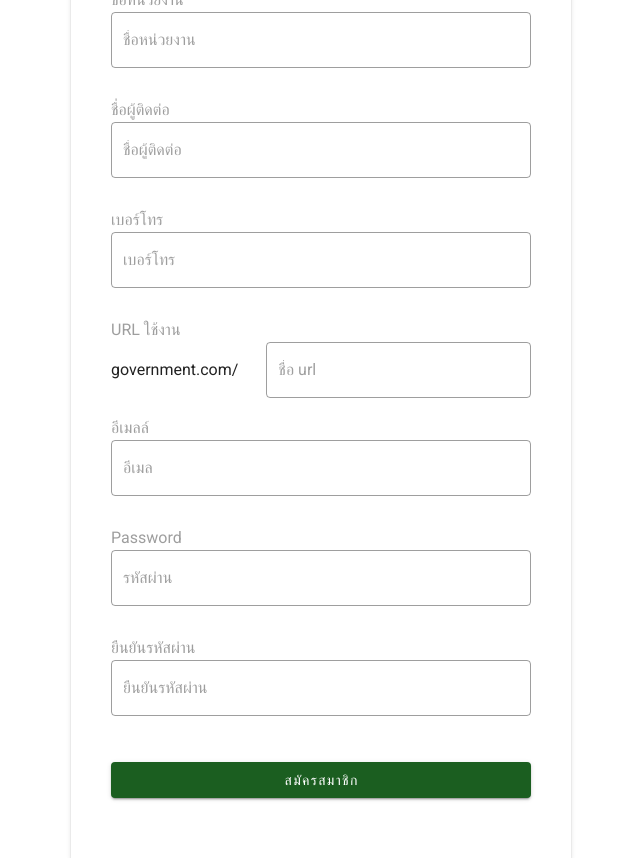
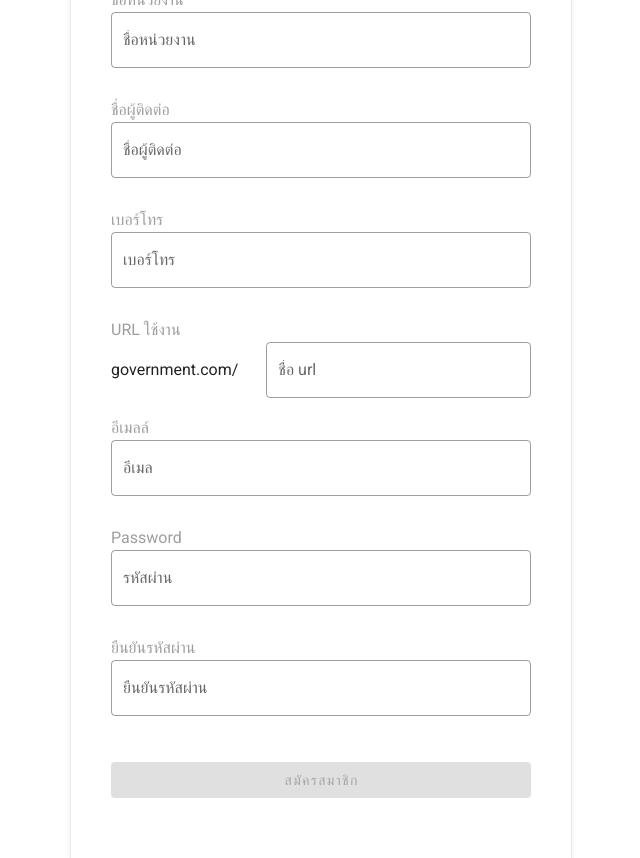
Before and after one commit to MrSackky/new-govesite, a Nuxt app: page /register in a window 1280 px wide. Shown: the part 420-1278 px from the top of the page, without its empty margins (319-959 px from the left). Built offline with nearby package versions, Linux system fonts and the light colour scheme.

Commit message:
suc-v0006

```diff
--- a/pages/login.vue
+++ b/pages/login.vue
@@ -32,8 +32,7 @@
               </v-col></v-row
             >
           </div>
-          <validation-observer ref="observer" v-slot="{ invalid }">
-            <form @submit.prevent="submit">
+          <v-form v-model="valid">
             <div class="ml-3 mr-3">
               <div class="card-body login-card-body">
                 <h1 class="login-box-msg mb-3">เข้าสู่ระบบ</h1>
@@ -41,36 +40,22 @@
                   เข้าสู่ระบบเพื่อใช้งานระบบเว็บไซต์หน่วยงานสำเร็จรูป
                 </p>
               </div>
-                <validation-provider
-                  v-slot="{ errors }"
-                  name="Name"
-                  rules="required|max:10"
-                >
               <v-text-field
                 outlined
                 v-model="username"
-                    :error-messages="errors"
+                :rules="usernamerules"
                 label="Username"
                 required
               ></v-text-field>
-                </validation-provider>
-                <validation-provider
-                  v-slot="{ errors }"
-                  name="Password"
-                  rules="required|max:10"
-                >
               <v-text-field
                 outlined
                 type="password"
                 v-model="password"
-                    :error-messages="errors"
+                :rules="passwordrules"
                 label="Password"
                 required
               ></v-text-field>
-                </validation-provider>
-                <validation-provider name="checkbox">
               <v-checkbox label="จดจำฉัน" type="checkbox"></v-checkbox>
-                </validation-provider>
 
               <v-btn
                 class="white--text mb-4 mt-4 mr-2"
@@ -78,7 +63,7 @@
                 type="submit"
                 to="#"
                 color="green darken-4"
-                  :disabled="invalid"
+                :disabled="!valid"
               >
                 เข้าสู่ระบบ
               </v-btn>
@@ -86,8 +71,7 @@
                 <p class="grey--text text-center">ลืมรหัสผ่าน?</p>
               </a>
             </div>
-            </form>
-          </validation-observer>
+          </v-form>
         </div>
       </v-card>
     </div>
@@ -97,46 +81,15 @@
 
 <script>
 import foot from "~/components/foot.vue";
-import { required, max, regex } from "vee-validate/dist/rules";
-import {
-  extend,
-  ValidationObserver,
-  ValidationProvider,
-  setInteractionMode,
-} from "vee-validate";
-
-setInteractionMode("eager");
-
-extend("required", {
-  ...required,
-  message: "{_field_} can not be empty",
-});
-
-extend("max", {
-  ...max,
-  message: "{_field_} may not be greater than {length} characters",
-});
-
-extend("regex", {
-  ...regex,
-  message: "{_field_} {_value_} does not match {regex}",
-});
-
 export default {
   components: {
-    ValidationProvider,
-    ValidationObserver,
     foot,
   },
   data: () => ({
     username: "",
     password: "",
+    usernamerules: [(v) => !!v || "กรุณากรอก Username"],
+    passwordrules: [(v) => !!v || "กรุณากรอก Password"],
   }),
-
-  methods: {
-    submit() {
-      this.$refs.observer.validate();
-    },
-  },
 };
 </script>
--- a/pages/register.vue
+++ b/pages/register.vue
@@ -21,10 +21,7 @@
                   >
                     <b>เข้าสู่ระบบ</b>
                   </a>
-                  <a
-                    href="#"
-                    class="text-decoration-none grey--text mr-2 ml-2"
-                  >
+                  <a href="#" class="text-decoration-none grey--text mr-2 ml-2">
                     <b>ลืมรหัสผ่าน?</b>
                   </a>
                 </p>
@@ -42,17 +39,17 @@
               <v-row>
                 <v-col>
                   <div class="content">
+                    <v-form v-model="invalid">
                       <div class="form-group">
                         <label for="govename" class="grey--text"
                           >ชื่อหน่วยงาน</label
                         >
                         <v-text-field
                           outlined
-                        type="text"
-                        id="govename"
-                        name="govename"
-                        placeholder="ชื่อหน่วยงาน"
-                        class="form-control"
+                          v-model="govename"
+                          :rules="govenamerules"
+                          label="ชื่อหน่วยงาน"
+                          required
                         />
                       </div>
                       <div class="form-group">
@@ -61,22 +58,20 @@
                         >
                         <v-text-field
                           outlined
-                        type="text"
-                        id="usernames"
-                        name="usernames"
-                        placeholder="ชื่อผู้ติดต่อ"
-                        class="form-control"
+                          v-model="username"
+                          :rules="usernamerules"
+                          label="ชื่อผู้ติดต่อ"
+                          required
                         />
                       </div>
                       <div class="form-group">
                         <label for="phone" class="grey--text">เบอร์โทร</label>
                         <v-text-field
                           outlined
-                        type="text"
-                        id="phone"
-                        name="phone"
-                        placeholder="เบอร์โทร"
-                        class="form-control"
+                          v-model="phone"
+                          :rules="phonerules"
+                          label="เบอร์โทร"
+                          required
                         />
                       </div>
                       <label for="" class="grey--text">URL ใช้งาน</label>
@@ -85,34 +80,35 @@
                           ><v-col class="mt-4 mr-4"> government.com/</v-col>
                           <v-text-field
                             outlined
-                          type="text"
-                          id="goveurl"
-                          name="goveurl"
-                          placeholder="ชื่อ url"
+                            v-model="goveurl"
+                            :rules="goveurlrules"
+                            label="ชื่อ url"
                             class="form-control text-left mt-3 mr-3"
                             style="width: 50%"
+                            required
                         /></v-row>
                       </div>
                       <div class="form-group">
                         <label for="email" class="grey--text">อีเมลล์</label>
                         <v-text-field
                           outlined
-                        type="text"
-                        id="email"
-                        name="email"
-                        placeholder="อีเมล"
-                        class="form-control"
+                          v-model="email"
+                          :rules="emailrules"
+                          label="อีเมล"
+                          required
                         />
                       </div>
                       <div class="form-group">
-                      <label for="password" class="grey--text">Password</label>
+                        <label for="password" class="grey--text"
+                          >Password</label
+                        >
                         <v-text-field
                           outlined
+                          v-model="password"
+                          :rules="passwordrules"
                           type="password"
-                        id="password"
-                        name="password"
-                        placeholder="รหัสผ่าน"
-                        class="form-control"
+                          label="รหัสผ่าน"
+                          required
                         />
                       </div>
                       <div class="form-group">
@@ -121,24 +117,26 @@
                         >
                         <v-text-field
                           outlined
+                          v-model="confirmpassword"
+                          :rules="[passwordMatch,confirmpasswordrules]"
                           type="password"
-                        id="confirmPassword"
-                        name="confirmPassword"
-                        placeholder="ยืนยันรหัสผ่าน"
-                        class="form-control"
+                          label="ยืนยันรหัสผ่าน"
+                          required
                         />
                       </div>
-                  </div>
-                </v-col>
-              </v-row>
                       <v-btn
                         to="#"
                         color="green darken-4"
                         class="white--text mb-4 mt-4 mr-2"
                         style="width: 100%"
+                        :disabled="!invalid"
                       >
                         สมัครสมาชิก
                       </v-btn>
+                    </v-form>
+                  </div>
+                </v-col>
+              </v-row>
             </div>
           </div>
         </div>
@@ -151,6 +149,39 @@
 <script>
 import foot from "~/components/foot.vue";
 export default {
-  name: "register"
+  name: "register",
+  components: {
+    foot,
+  },
+  data: () => ({
+    govename: "",
+    username: "",
+    phone: "",
+    goveurl: "",
+    email: "",
+    password: "",
+    confirmpassword: "",
+    govenamerules: [(v) => !!v || "กรุณากรอกชื่อหน่วยงาน"],
+    usernamerules: [(v) => !!v || "กรุณากรอกชื่อผู้ติดต่อ"],
+    phonerules: [(v) => !!v || "กรุณากรอกเบอร์โทร"],
+    goveurlrules: [(v) => !!v || "กรุณากรอก URL ใช้งาน"],
+    emailrules: [(v) => !!v || "กรุณากรอกอีเมลล์",
+        (v) => /.+@.+/.test(v) || 'กรุณากรอกอีเมลล์ให้ถูกต้อง',],
+    passwordrules: [
+      (v) => !!v || "กรุณากรอกรหัสผ่าน",
+      (v) => (v && v.length >= 8) || "กรุณากรอกรหัสผ่านอย่างน้อย 8 ตัวอักษร",
+    ],
+    confirmpasswordrules: [
+      (v) => !!v || "กรุณายืนยันรหัสผ่าน",
+      (v) => (v && v.length >= 8) || "กรุณากรอกรหัสผ่านอย่างน้อย 8 ตัวอักษร",
+    ],
+  }),
+  computed: {
+    passwordMatch() {
+      return () =>
+        this.password === this.confirmpassword || "รหัสผ่านไม่ตรงกัน",
+        this.confirmpassword === this.password || "รหัสผ่านไม่ตรงกัน";
+    },
+  },
 };
 </script>
```
Also changed, not shown: pages/loggg.vue (+9 -56 lines). Lines whose indentation alone changed are shown as unchanged.
